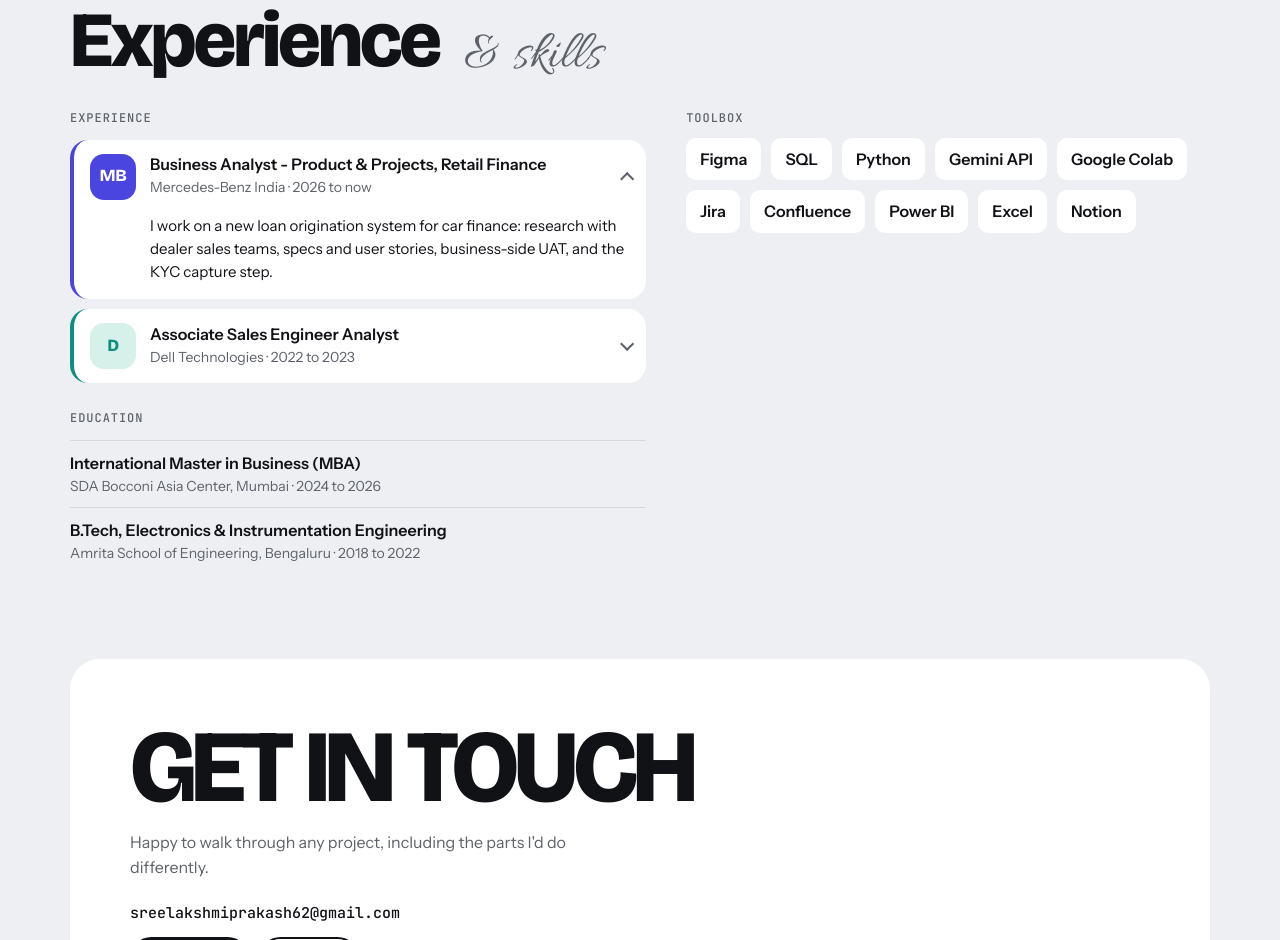
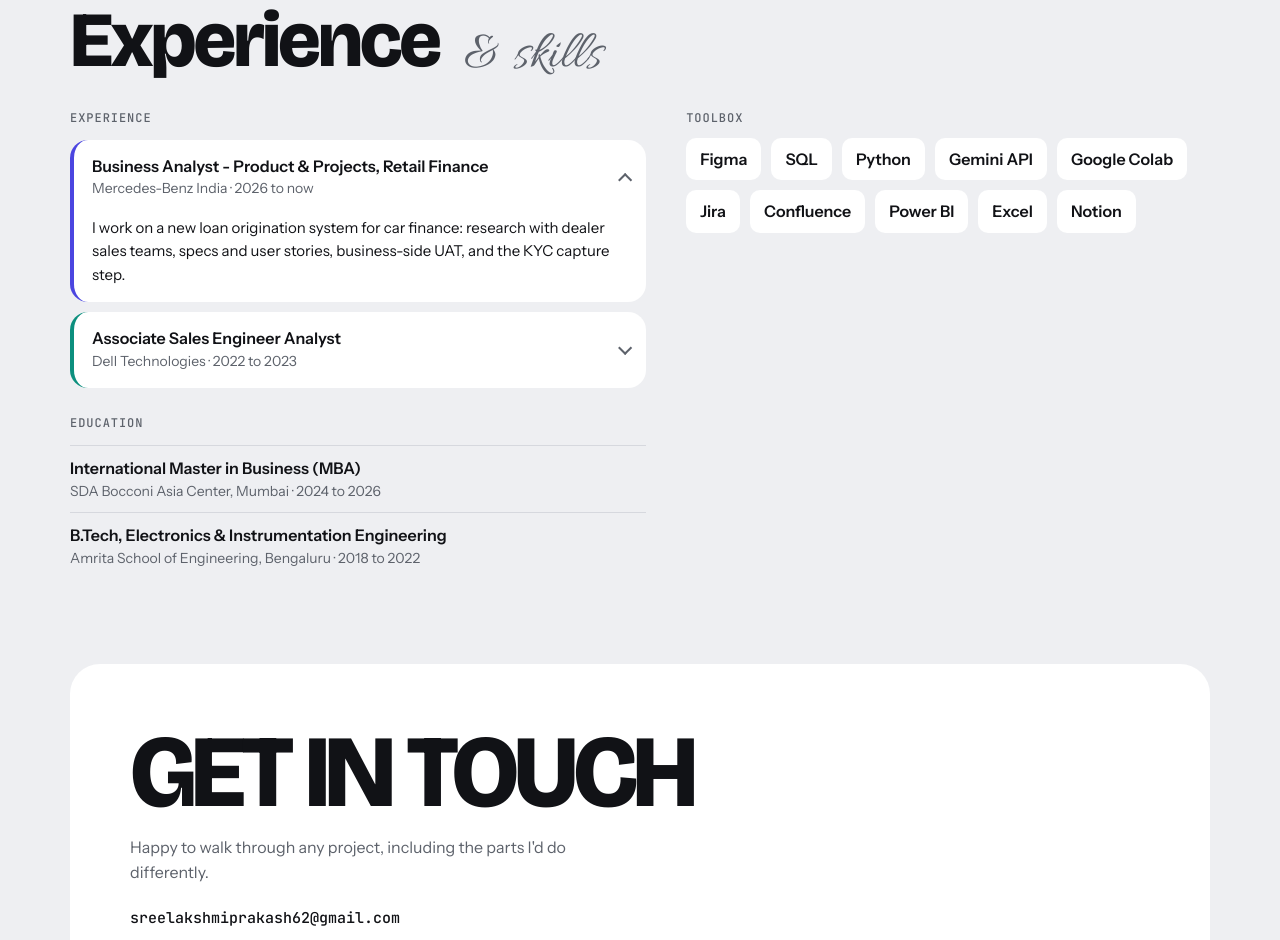
Before and after one commit to sreelakshmiprakash13/sreelakshmiprakash13.github.io, a plain HTML site: page index.html in a window 1280 px wide. Shown: the part 3251-4191 px from the top of the page. Drawn offline with nearby package versions, Linux system fonts and the light colour scheme.

Commit message:
Remove initial badges from experience cards
Co-Authored-By: Claude Opus 5.5 <noreply@anthropic.com>
Claude-Session: https://claude.ai/code/session_01HJ1L6hn1wRexeCKWc1Bpo5

```diff
--- a/index.html
+++ b/index.html
@@ -166,17 +166,14 @@ h2 .s{font-family:var(--sig);font-weight:400;letter-spacing:0;color:var(--muted)
 .jobs{display:grid;gap:10px}
 .job{--c:var(--indigo);--cs:var(--indigo-soft);background:var(--paper);border-radius:18px;border-left:4px solid var(--c);transition:box-shadow .25s,transform .25s}
 .job.teal{--c:var(--teal);--cs:var(--teal-soft)}
-.job summary{list-style:none;display:flex;align-items:center;gap:14px;padding:14px 16px;cursor:pointer;border-radius:18px}
+.job summary{list-style:none;display:flex;align-items:center;gap:14px;padding:16px 18px;cursor:pointer;border-radius:18px}
 .job summary::-webkit-details-marker{display:none}
-.badge{flex:none;width:46px;height:46px;border-radius:14px;background:var(--cs);color:var(--c);display:grid;place-items:center;font-family:var(--display);font-weight:800;font-size:17px;letter-spacing:-.02em;transition:transform .3s cubic-bezier(.2,.8,.2,1),background .25s,color .25s}
 .jt{flex:1;min-width:0}
 .jt b{display:block;line-height:1.3}.jt span{display:block;color:var(--muted);font-size:14px;margin-top:2px}
 .chev{flex:none;width:10px;height:10px;border-right:2px solid var(--muted);border-bottom:2px solid var(--muted);transform:rotate(45deg) translateY(-3px);transition:transform .25s}
 .job[open] .chev{transform:rotate(225deg) translate(-3px,0)}
-.job[open] .badge,.job summary:hover .badge{background:var(--c);color:var(--on-accent)}
-.job p{margin:0;padding:0 18px 16px 76px;max-width:none;color:var(--ink);font-size:15px}
-@media (prefers-reduced-motion:no-preference){.job:hover{transform:translateY(-2px);box-shadow:0 8px 22px var(--shadow)}.job summary:hover .badge{transform:rotate(-6deg) scale(1.06)}.job[open] p{animation:rise .3s cubic-bezier(.2,.8,.2,1)}}
-@media (max-width:640px){.job p{padding-left:18px}}
+.job p{margin:0;padding:0 18px 16px 18px;max-width:none;color:var(--ink);font-size:15px}
+@media (prefers-reduced-motion:no-preference){.job:hover{transform:translateY(-2px);box-shadow:0 8px 22px var(--shadow)}.job[open] p{animation:rise .3s cubic-bezier(.2,.8,.2,1)}}
 .edu{display:grid;gap:10px}
 .edu div{border-top:1px solid var(--line);padding-top:10px}
 .edu b{display:block}.edu span{color:var(--muted);font-size:14px}
@@ -376,11 +373,11 @@ footer{padding-top:26px;color:var(--muted);font-size:13px;display:flex;justify-c
       <span class="mono cvl">Experience</span>
       <div class="jobs">
         <details class="job" open>
-          <summary><span class="badge" aria-hidden="true">MB</span><span class="jt"><b>Business Analyst - Product &amp; Projects, Retail Finance</b><span>Mercedes-Benz India · 2026 to now</span></span><span class="chev" aria-hidden="true"></span></summary>
+          <summary><span class="jt"><b>Business Analyst - Product &amp; Projects, Retail Finance</b><span>Mercedes-Benz India · 2026 to now</span></span><span class="chev" aria-hidden="true"></span></summary>
           <p>I work on a new loan origination system for car finance: research with dealer sales teams, specs and user stories, business-side UAT, and the KYC capture step.</p>
         </details>
         <details class="job teal">
-          <summary><span class="badge" aria-hidden="true">D</span><span class="jt"><b>Associate Sales Engineer Analyst</b><span>Dell Technologies · 2022 to 2023</span></span><span class="chev" aria-hidden="true"></span></summary>
+          <summary><span class="jt"><b>Associate Sales Engineer Analyst</b><span>Dell Technologies · 2022 to 2023</span></span><span class="chev" aria-hidden="true"></span></summary>
           <p>I presented technical solutions to enterprise customers and built the competitive analysis behind large proposals.</p>
         </details>
       </div>
```
